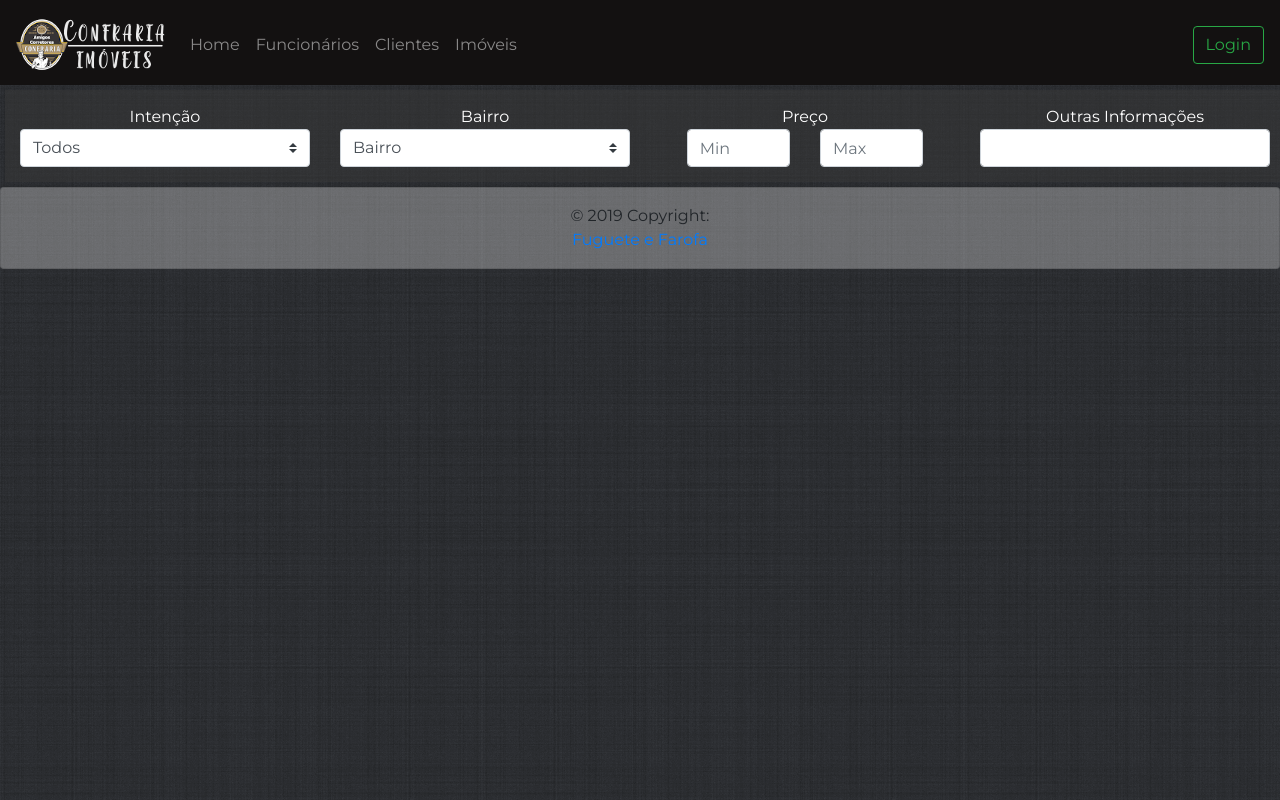
After one commit to KNetiin/TrabalhoPPI, a PHP site: page /properties.php in a window 1280 px wide. The commit adds this page. Run offline with PHP 8.4, Linux system fonts and the light colour scheme; some libraries are stand-ins or nearby versions.

Commit message:
Modal, properties e mudança da home

```diff
--- a/css/main.css
+++ b/css/main.css
@@ -84,6 +84,8 @@ h2 {
 
 .mainContent {
     margin-bottom: 82px;
+    padding-right: 0px;
+    padding-left: 0px;
 }
 
 .parallax {
@@ -103,7 +105,18 @@ h2 {
     background-size: cover;
 }
 
-@media only screen and (max-device-width: 1366px) {
+.formLogin {
+    padding: 10px;
+}
+
+#filterOptions {
+    background: rgba(56, 56, 56, .5);
+    color: white;
+    padding: 15px;
+    margin: 5px;
+}
+
+@media only screen and (max-device-width: 800px) {
     .parallax {
         min-height: 200px;
         background-attachment: scroll;
--- a/index.php
+++ b/index.php
@@ -38,9 +38,9 @@ $paginaAtiva = "home";
     <?php include "header.php"; ?>
 
     <div class="container-fluid mainContent">
+        <div class="row parallax"></div>
 
         <div id="internalContent">
-            <div class="row parallax"></div>
             <div class="bd-example">
                 <div id="carouselExampleCaptions" class="carousel slide" data-ride="carousel">
                     <ol class="carousel-indicators">
--- a/nav-bar.php
+++ b/nav-bar.php
@@ -19,10 +19,40 @@
                         <a class="nav-link" href="#">Clientes</a>
                     </li>
                     <li class="nav-item">
-                        <a class="nav-link" href="#">Imóveis</a>
+                        <a class="nav-link" href="properties.php#">Imóveis</a>
                     </li>
                 </ul>
             </div>
         </div>
+        <button class="btn btn-outline-success my-2 my-sm-0" data-toggle="modal" data-target="#modalExemplo" type="button">Login</button>
+        <!-- Modal -->
+        <div class="modal fade" id="modalExemplo" tabindex="-1" role="dialog" aria-labelledby="exampleModalLabel" aria-hidden="true">
+            <div class="modal-dialog" role="document">
+                <div class="modal-content">
+                    <div class="modal-header">
+                        <h5 class="modal-title" id="exampleModalLabel">Login</h5>
+                        <button type="button" class="close" data-dismiss="modal" aria-label="Fechar">
+                            <span aria-hidden="true">&times;</span>
+                        </button>
+                    </div>
+                    <form action="" class="formLogin">
+                        <div class="modal-body">
+                            <div class="form-group row">
+                                <label for="username">Nome de usuário</label>
+                                <input type="email" class="form-control" id="username" aria-describedby="emailHelp" placeholder="Usuário">
+                            </div>
+                            <div class="form-group row">
+                                <label for="password">Senha</label>
+                                <input type="password" class="form-control" id="password" placeholder="Senha">
+                            </div>
+                        </div>
+                        <div class="modal-footer">
+                            <button type="button" class="btn btn-secondary" data-dismiss="modal">Cancelar</button>
+                            <button type="submit" class="btn btn-primary">Login</button>
+                        </div>
+                    </form>
+                </div>
+            </div>
+        </div>
     </nav>
 </div>
--- /dev/null
+++ b/properties.php
@@ -0,0 +1,100 @@
+<?php
+
+$paginaAtiva = "properties";
+
+?>
+<!DOCTYPE html>
+<html lang="pt-br">
+
+<head>
+    <!-- Required meta tags -->
+    <meta charset="utf-8">
+    <meta name="viewport" content="width=device-width, initial-scale=1, shrink-to-fit=no">
+
+    <!-- TITLE -->
+    <title>Imobiliária F&F</title>
+
+    <!-- Bootstrap CSS -->
+    <link rel="stylesheet" href="https://maxcdn.bootstrapcdn.com/bootstrap/4.1.3/css/bootstrap.min.css">
+    <script src="https://ajax.googleapis.com/ajax/libs/jquery/3.3.1/jquery.min.js"></script>
+    <script src="https://cdnjs.cloudflare.com/ajax/libs/popper.js/1.14.3/umd/popper.min.js"></script>
+    <script src="https://maxcdn.bootstrapcdn.com/bootstrap/4.1.3/js/bootstrap.min.js"></script>
+
+    <!-- ICONS - FONTAWESOME -->
+    <script src='https://kit.fontawesome.com/a076d05399.js'></script>
+
+    <!-- FONT - MONTSERRAT -->
+    <link href="https://fonts.googleapis.com/css?family=Montserrat&display=swap" rel="stylesheet">
+
+    <!-- CSS FILES -->
+    <link rel="stylesheet" href="css/main.css">
+
+    <!-- JS FILES -->
+    <script src="script/employee.js"></script>
+    <script src="script/main.js"></script>
+</head>
+
+<body>
+    <?php include "header.php"; ?>
+
+    <div class="container-fluid" id="filterOptions">
+        <form action="">
+            <div class="row">
+                <div class="col-md-3">
+                    <div class="row justify-content-center">
+                        Intenção
+                    </div>
+                    <div class="row justify-content-center">
+                        <div class="col">
+                            <select class="custom-select mr-sm-2" id="intentionSelect">
+                                <option value="1">Aquisição</option>
+                                <option value="2">Locação</option>
+                                <option value="3" selected>Todos </option>
+                            </select>
+                        </div>
+                    </div>
+                </div>
+                <div class="col-md-3">
+                    <div class="row justify-content-center">
+                        Bairro
+                    </div>
+                    <div class="row">
+                        <div class="col">
+                            <select class="custom-select mr-sm-2" id="inlineFormCustomSelect">
+                                <option selected>Bairro</option>
+                            </select>
+                        </div>
+                    </div>
+                </div>
+                <div class="col-md-3">
+                    <div class="row justify-content-center">
+                        Preço
+                    </div>
+                    <div class="row justify-content-center">
+                        <div class="col-5">
+                            <input type="number" id="lowestPrice" class="form-control"  placeholder="Min"/>
+                        </div>
+                        <div class="col-5">
+                            <input type="number" id="highestPrice" class="form-control" placeholder="Max"/>
+                        </div>
+                    </div>
+                </div>
+                <div class="col-md-3">
+                    <div class="row justify-content-center">
+                        Outras Informações
+                    </div>
+                    <div class="row justify-content-center">
+                        <div class="col">
+                            <input type="text" class="form-control" id="otherInformations"/>
+                        </div>
+                    </div>
+                </div>
+            </div>
+        </form>
+    </div>
+
+    <?php include "footer.php"; ?>
+
+</body>
+
+</html>
--- a/script/main.js
+++ b/script/main.js
@@ -8,5 +8,4 @@ $(document).ready(() => {
     }, function() {
         $(this).css("background-color", "#f8f8f8")
     })
-
 })
```
